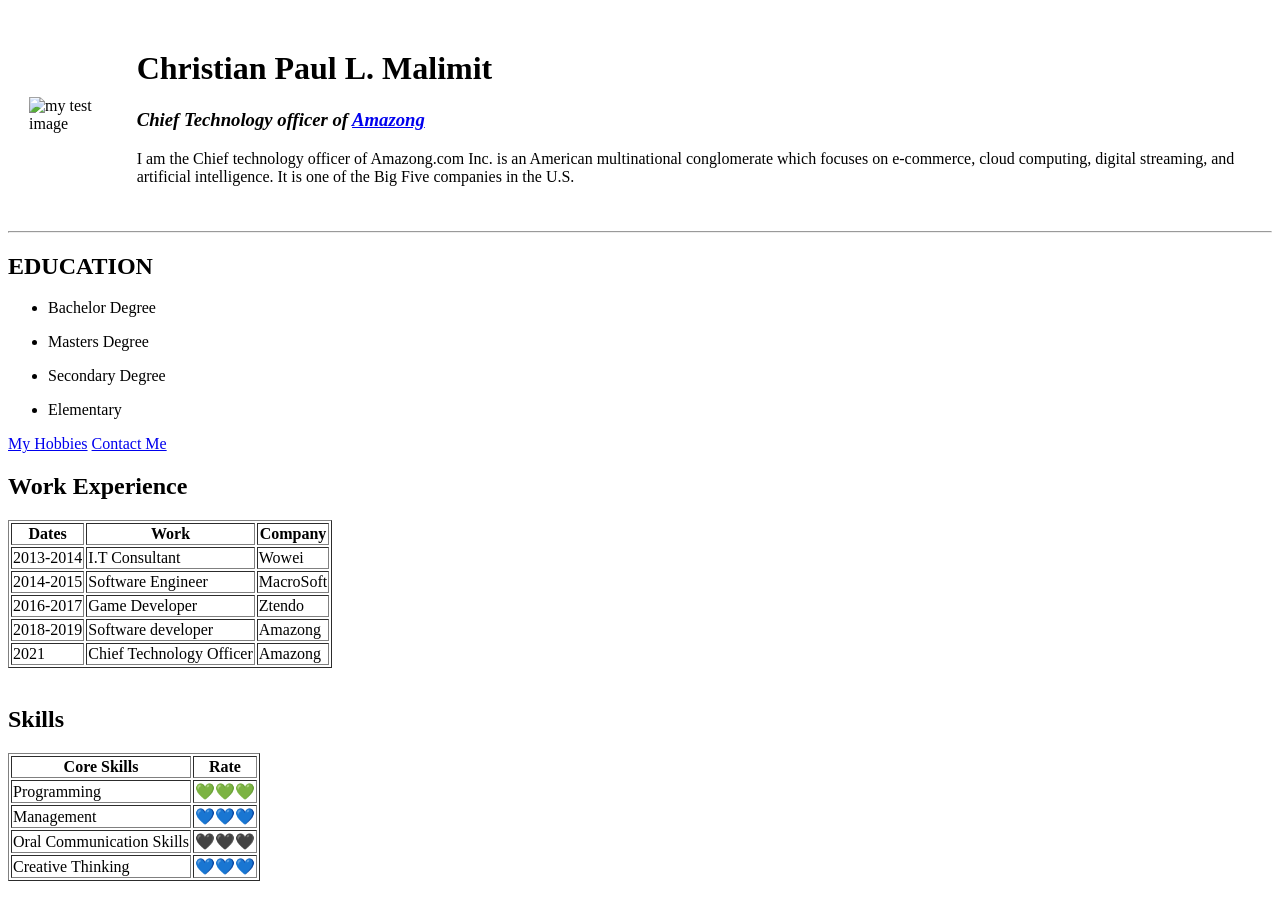
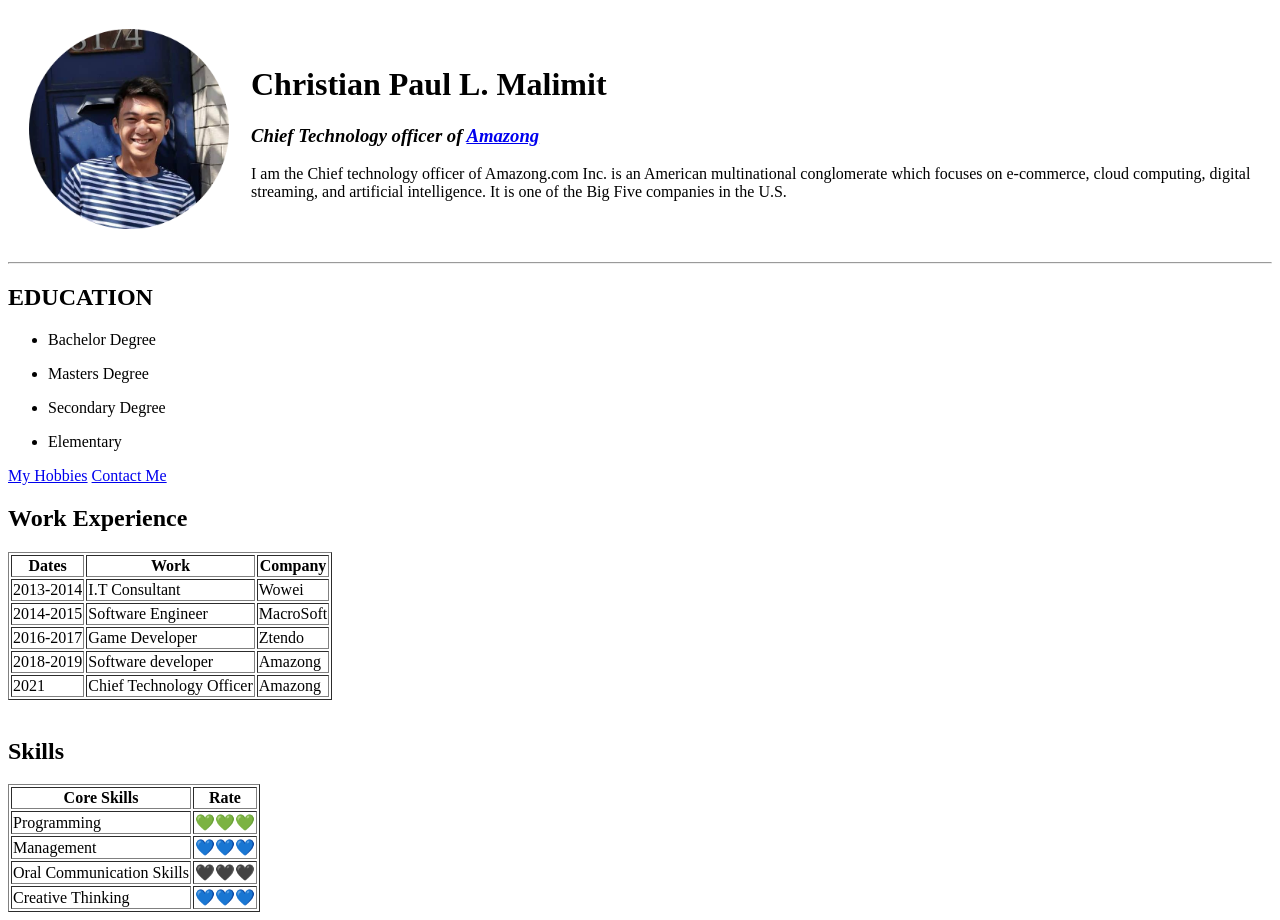
Before and after one commit to christianmalimit08/malimitoutput, a plain HTML site: page index.html in a window 1280 px wide. Before the commit the page ends 889 px from the top, so only its background shows below. Drawn offline with Linux system fonts and the light colour scheme.

Commit message:
Update index.html

```diff
--- a/index.html
+++ b/index.html
@@ -7,7 +7,7 @@
 <body>
 	<table cellspacing ="20">
 		<tr>
-	<td><img src ="images/1.png" alt = "my test image"width ="200px" height=200px"></td>
+	<td><img src ="1.png" alt = "my test image"width ="200px" height=200px"></td>
 	<td>
 	<h1>Christian Paul L. Malimit</h1>
 
```
